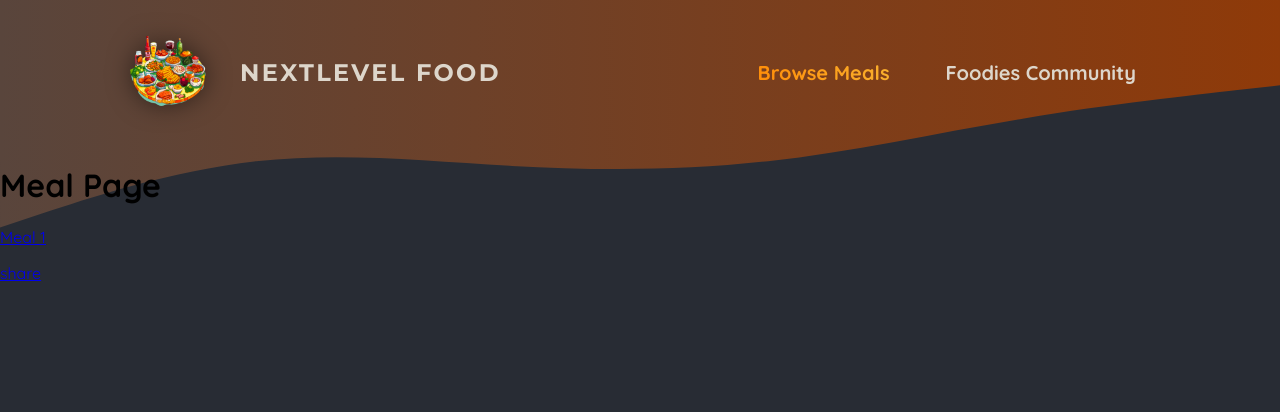
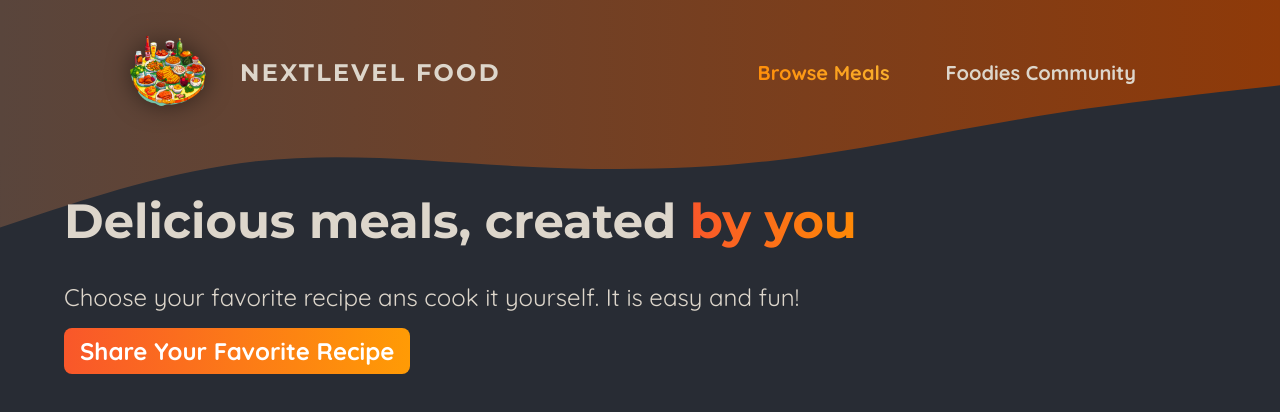
Before and after one commit to princebhayani/foodie, a Next.js app: page /meals in a window 1280 px wide. Shown: the top 412 px of the page. Built offline with nearby package versions, Linux system fonts and the light colour scheme.

Commit message:
add meals page layout

```diff
--- a/app/meals/page.js
+++ b/app/meals/page.js
@@ -1,15 +1,20 @@
 import Link from "next/link"
+import classes from "./page.module.css";
+import MealsGrid from "@/components/meals/meals-grid";
 
 export default function MealsPage(){
     return(
-        <main>
-            <h1>
-                Meal Page
-            </h1>
-            <p>
-            <Link href="meals/meal1">Meal 1</Link>
+        <>
+        <header className={classes.header}>
+            <h1>Delicious meals, created{' '}<span className={classes.highlight}>by you</span></h1>
+            <p>Choose your favorite recipe ans cook it yourself. It is easy and fun!</p>
+            <p className={classes.cta}>
+                <Link href="/meals/share">Share Your Favorite Recipe</Link>
             </p>
-            <p><Link href="meals/share">share</Link></p>
+        </header>
+        <main className={classes.main}>
+            <MealsGrid meals={[]} />
         </main>
+        </>
     )
 }
--- /dev/null
+++ b/app/meals/page.module.css
@@ -0,0 +1,51 @@
+.header {
+  gap: 3rem;
+  margin: 3rem auto 5rem auto;
+  width: 90%;
+  max-width: 75rem;
+  color: #ddd6cb;
+  font-size: 1.5rem;
+}
+
+.header h1 {
+  font-family: 'Montserrat', sans-serif;
+}
+
+.highlight {
+  background: linear-gradient(90deg, #f9572a, #ff8a05);
+  background-clip: text;
+  -webkit-background-clip: text;
+  -webkit-text-fill-color: transparent;
+}
+
+.header p {
+  margin: 0;
+}
+
+.cta a {
+  display: inline-block;
+  margin-top: 1rem;
+  padding: 0.5rem 1rem;
+  border-radius: 0.5rem;
+  background: linear-gradient(90deg, #f9572a, #ff9b05);
+  color: #ffffff;
+  font-weight: bold;
+  text-decoration: none;
+}
+
+.loading {
+  text-align: center;
+  animation: loading 1.2s ease-in-out infinite;
+}
+
+@keyframes loading {
+  0% {
+    color: #e9e9e9;
+  }
+  50% {
+    color: #b89b84;
+  }
+  100% {
+    color: #e9e9e9;
+  }
+}
--- /dev/null
+++ b/components/meals/meal-item.js
@@ -0,0 +1,26 @@
+import Link from 'next/link';
+import Image from 'next/image';
+
+import classes from './meal-item.module.css';
+
+export default function MealItem({ title, slug, image, summary, creator }) {
+  return (
+    <article className={classes.meal}>
+      <header>
+        <div className={classes.image}>
+          <Image src={image} alt={title} fill />
+        </div>
+        <div className={classes.headerText}>
+          <h2>{title}</h2>
+          <p>by {creator}</p>
+        </div>
+      </header>
+      <div className={classes.content}>
+        <p className={classes.summary}>{summary}</p>
+        <div className={classes.actions}>
+          <Link href={`/meals/${slug}`}>View Details</Link>
+        </div>
+      </div>
+    </article>
+  );
+}
--- /dev/null
+++ b/components/meals/meal-item.module.css
@@ -0,0 +1,75 @@
+.meal {
+  display: flex;
+  flex-direction: column;
+  justify-content: space-between;
+  height: 100%;
+  border-radius: 4px;
+  box-shadow: 0 0 12px rgba(0, 0, 0, 0.3);
+  overflow: hidden;
+  transition: all 0.3s ease-in-out;
+  color: #ddd6cb;
+  background: linear-gradient(90deg, #2c1e19, #25200f);
+}
+
+.headerText {
+  padding: 0.5rem 1rem 0 1rem;
+}
+
+.headerText h2 {
+  margin: 0;
+  font-size: 1.5rem;
+  font-family: 'Montserrat', sans-serif;
+}
+
+.headerText p {
+  font-size: 0.75rem;
+  color: #cfa69b;
+  font-style: italic;
+}
+
+.meal h2,
+.meal p {
+  margin: 0;
+}
+
+.image {
+  position: relative;
+  height: 15rem;
+}
+
+.meal img {
+  object-fit: cover;
+}
+
+.content {
+  display: flex;
+  flex-direction: column;
+  justify-content: space-between;
+  height: 100%;
+}
+
+.summary {
+  padding: 1rem 1rem 0 1rem;
+}
+
+.actions {
+  padding: 1rem;
+  text-align: right;
+}
+
+.actions a {
+  display: inline-block;
+  margin-top: 1rem;
+  padding: 0.5rem 1rem;
+  border-radius: 0.5rem;
+  background: linear-gradient(90deg, #f9572a, #ff9b05);
+  color: #ffffff;
+  font-weight: bold;
+  text-decoration: none;
+}
+
+.actions a:hover,
+.actions a:active {
+  background: linear-gradient(90deg, #fd4715, #f9b241);
+  box-shadow: 0 0 12px rgba(242, 100, 18, 0.8);
+}
--- /dev/null
+++ b/components/meals/meals-grid.js
@@ -0,0 +1,10 @@
+import MealItem from "./meal-item"
+import classes from "./meals-grid.module.css"
+
+export default function MealsGrid({meals}){
+    return<ul className={classes.meals}>
+        {meals.map(meal => <li key={meal.id}>
+            <MealItem {...meal} />
+        </li>)}
+    </ul>
+}
--- /dev/null
+++ b/components/meals/meals-grid.module.css
@@ -0,0 +1,10 @@
+.meals {
+  width: 90%;
+  max-width: 90rem;
+  display: grid;
+  grid-template-columns: repeat(auto-fill, minmax(20rem, 1fr));
+  grid-gap: 5rem;
+  margin: 2rem auto;
+  list-style: none;
+  padding: 0;
+}
--- a/package.json
+++ b/package.json
@@ -9,9 +9,10 @@
     "lint": "next lint"
   },
   "dependencies": {
+    "foodies": "file:",
+    "next": "^15.0.0",
     "react": "^19.0.0",
-    "react-dom": "^19.0.0",
-    "next": "^15.0.0"
+    "react-dom": "^19.0.0"
   },
   "devDependencies": {
     "eslint": "^8",
```
Also changed, not shown: 1 other file (tests, documents, lock files or other folders).
